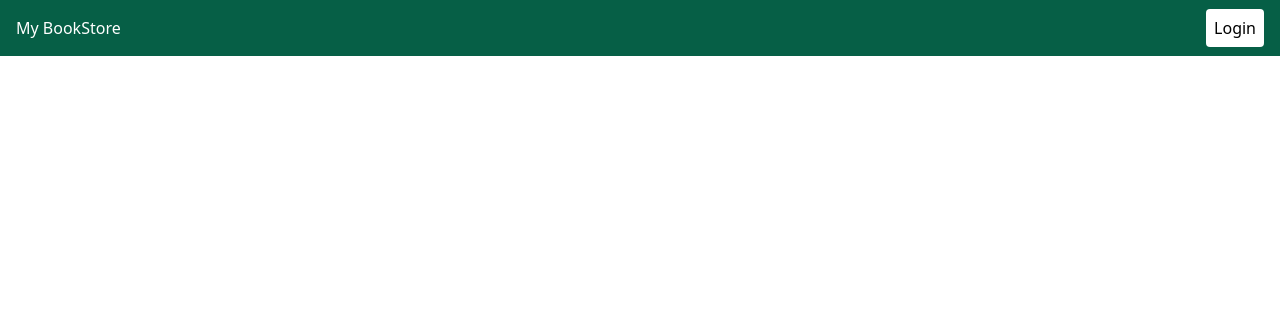
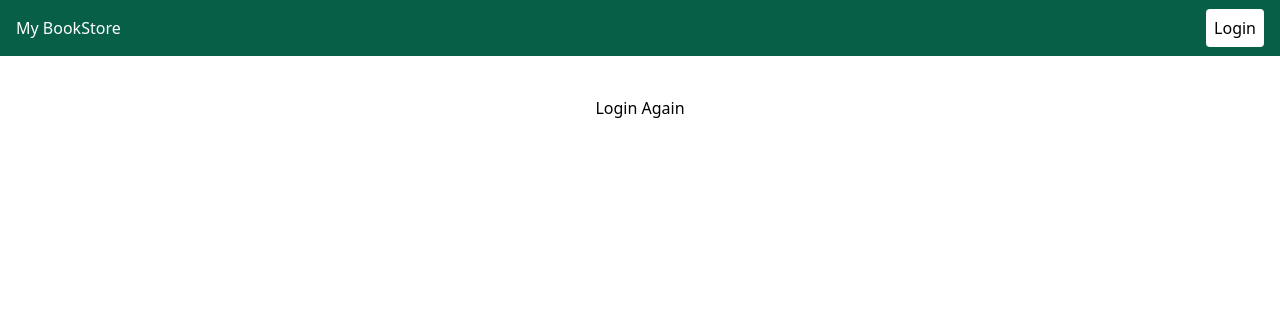
Before and after one commit to Aniangelsuperbat1/bookstore, a Django app: template templates/registration/logout.html in a window 1280 px wide. Shown: the top 316 px of the page. Run offline with Django 3.2, Linux system fonts and the light colour scheme; the template is opened without the code that fills it, so the values that code supplies are empty.

Commit message:
added login again anchor tag to logout page

```diff
--- a/templates/registration/logout.html
+++ b/templates/registration/logout.html
@@ -1 +1,5 @@
 {%extends 'base.html'%}
+
+{%block content%}
+<a href="/login">Login Again</a>
+{%endblock%}
```
